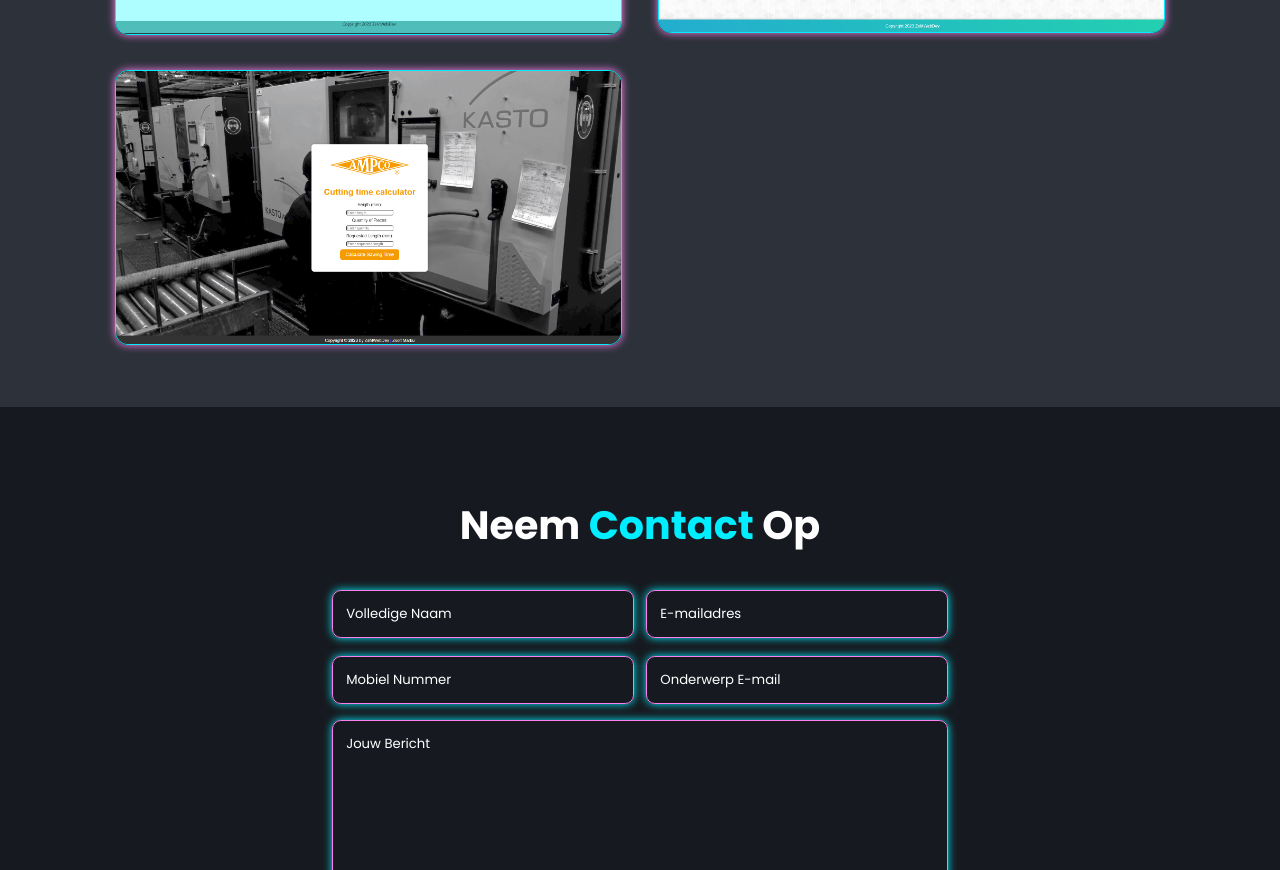
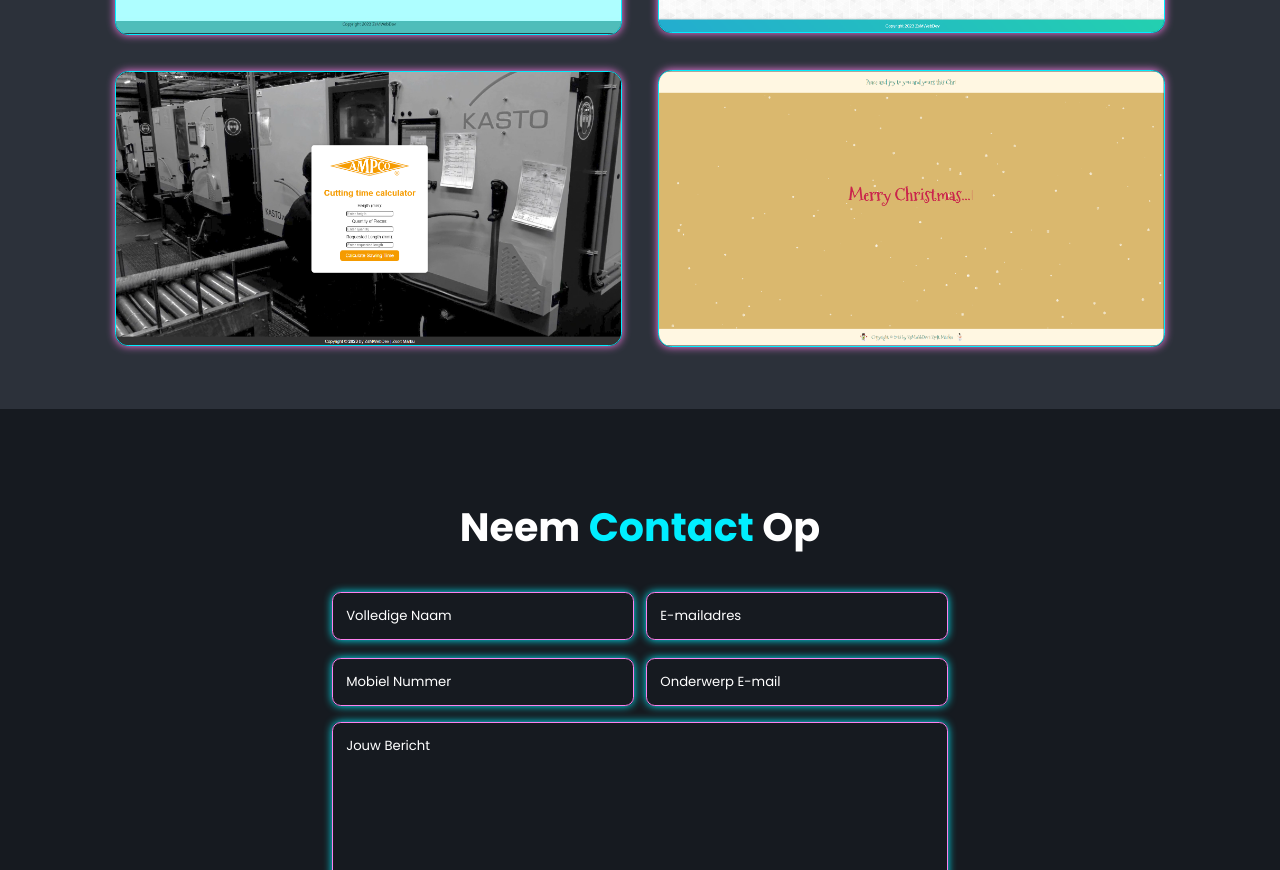
Before and after one commit to KipSter91/Portfolio_ZsMWebDev, a plain HTML site: page index_nl.html in a window 1280 px wide. Shown: the part 3702-4572 px from the top of the page. Drawn offline with nearby package versions, Linux system fonts and the light colour scheme.

Commit message:
modify HTML's regarding to the new ChristmasCard project

```diff
--- a/index_nl.html
+++ b/index_nl.html
@@ -389,6 +389,20 @@
           ></a>
           </div>
         </div>
+        <div class="portfolio-box">
+          <img src="images\previews\ChristmasCard.png" alt="" />
+          <div class="portfolio-layer">
+            <h4>Digital Christmas Card</h4>
+            <p>
+              <i class="devicon-html5-plain colored"></i>
+              <i class="devicon-css3-plain colored"></i>
+              <i class="devicon-javascript-plain colored"></i>
+            </p>
+            <a href="projects\merrychristmas"
+            ><i class="bx bx-link-external"></i
+            ></a>
+          </div>
+        </div>
       </div>
     </section>
 
```
Also changed, not shown: index.html (+14 -0 lines), index_hu.html (+14 -0 lines), images/previews/ChristmasCard.png (added).
